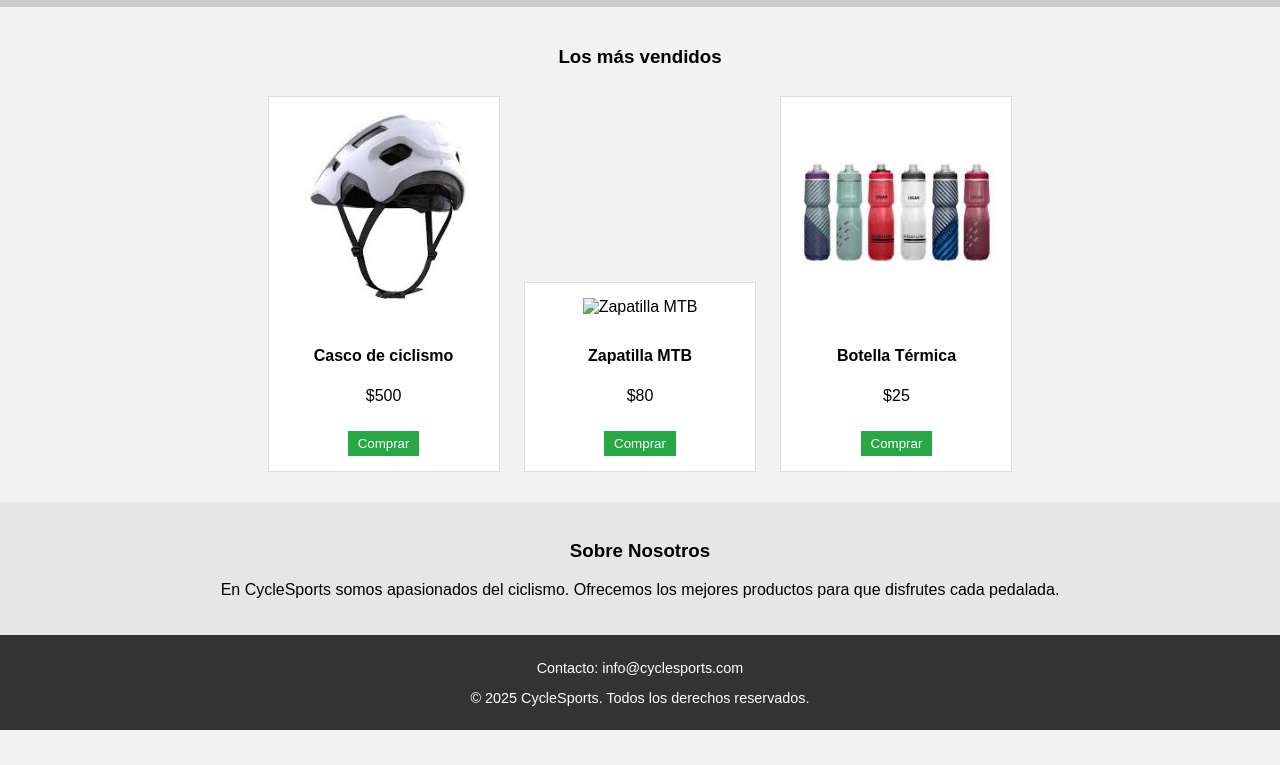
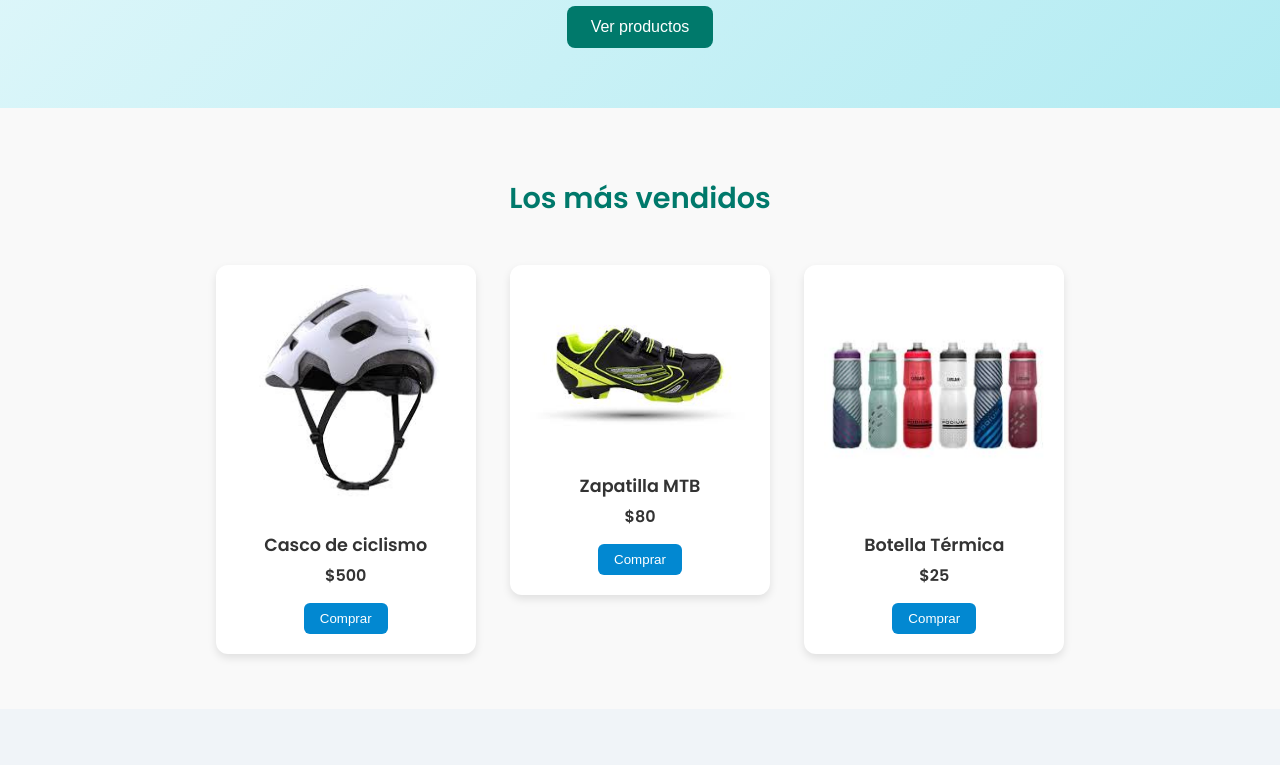
Before and after one commit to rghanem91/parcialweb1, a plain HTML site: page index.html in a window 1280 px wide. Shown: the part 304-1069 px from the top of the page. Before the commit the page ends 1034 px from the top, so only its background shows below. Drawn offline with Linux system fonts and the light colour scheme.

Commit message:
ajustes css

```diff
--- a/index.html
+++ b/index.html
@@ -4,85 +4,129 @@
   <meta charset="UTF-8" />
   <meta name="viewport" content="width=device-width, initial-scale=1" />
   <title>CycleSports</title>
+  <link href="https://fonts.googleapis.com/css2?family=Poppins:wght@400;600&display=swap" rel="stylesheet">
   <style>
     body {
-      font-family: Arial, sans-serif;
-      background-color: #f2f2f2;
+      font-family: 'Poppins', sans-serif;
+      background-color: #f9f9f9;
       margin: 0;
       padding: 0;
+      color: #333;
     }
 
     header {
-      background-color: #333;
+      background-color: #1f2d3d;
       color: white;
-      padding: 15px;
+      padding: 20px;
       text-align: center;
     }
 
     nav a {
       color: white;
-      margin: 0 10px;
+      margin: 0 15px;
       text-decoration: none;
+      font-weight: 600;
+    }
+
+    nav a:hover {
+      text-decoration: underline;
     }
 
     #banner {
-      background-color: #ccc;
+      background: linear-gradient(135deg, #e0f7fa, #b2ebf2);
       text-align: center;
-      padding: 40px 20px;
+      padding: 60px 20px;
     }
 
     #banner h2 {
+      font-size: 2em;
       margin-bottom: 20px;
     }
 
     #banner button {
-      padding: 10px 20px;
-      background-color: #007bff;
+      padding: 12px 24px;
+      background-color: #00796b;
       color: white;
       border: none;
+      border-radius: 8px;
       cursor: pointer;
+      font-size: 1em;
+      transition: background-color 0.3s ease;
+    }
+
+    #banner button:hover {
+      background-color: #004d40;
     }
 
     #productos {
-      padding: 20px;
+      padding: 40px 20px;
       text-align: center;
+    }
+
+    #productos h3 {
+      font-size: 1.8em;
+      margin-bottom: 30px;
+      color: #00796b;
     }
 
     .producto {
       background-color: white;
-      margin: 10px;
-      padding: 15px;
+      box-shadow: 0 4px 8px rgba(0,0,0,0.1);
+      margin: 15px;
+      padding: 20px;
       display: inline-block;
-      width: 200px;
-      border: 1px solid #ddd;
+      width: 220px;
+      border-radius: 12px;
+      vertical-align: top;
     }
 
     .producto img {
       width: 100%;
       height: auto;
+      border-radius: 8px;
       margin-bottom: 10px;
+    }
+
+    .producto h4 {
+      margin: 10px 0 5px;
+      font-size: 1.1em;
+    }
+
+    .producto p {
+      margin: 5px 0;
+      font-weight: bold;
     }
 
     .producto button {
       margin-top: 10px;
-      padding: 5px 10px;
-      background-color: #28a745;
+      padding: 8px 16px;
+      background-color: #0288d1;
       color: white;
       border: none;
+      border-radius: 6px;
       cursor: pointer;
+      transition: background-color 0.3s ease;
+    }
+
+    .producto button:hover {
+      background-color: #01579b;
     }
 
     #sobre-nosotros {
-      background-color: #e6e6e6;
-      padding: 20px;
+      background-color: #f0f4f8;
+      padding: 40px 20px;
       text-align: center;
     }
 
+    #sobre-nosotros h3 {
+      color: #1f2d3d;
+    }
+
     footer {
-      background-color: #333;
+      background-color: #1f2d3d;
       color: white;
       text-align: center;
-      padding: 10px;
+      padding: 15px;
       font-size: 0.9em;
     }
   </style>
@@ -100,7 +144,7 @@
   </header>
 
   <section id="banner">
-    <h2>La Tienda número uno del Paraguay</h2>
+    <h2>La tienda número uno del Paraguay</h2>
     <button id="btn-ver-productos">Ver productos</button>
   </section>
 
@@ -113,7 +157,7 @@
       <button>Comprar</button>
     </div>
     <div class="producto">
-      <img src="zapatilla.jpg" alt="Zapatilla MTB" />
+      <img src="zapatillas.jpg" alt="Zapatilla MTB" />
       <h4>Zapatilla MTB</h4>
       <p>$80</p>
       <button>Comprar</button>
```
